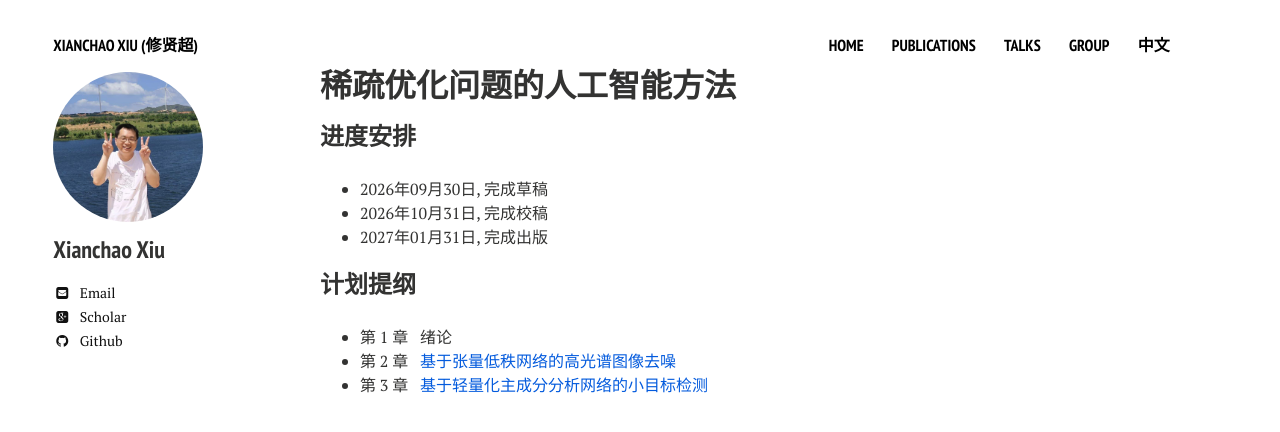
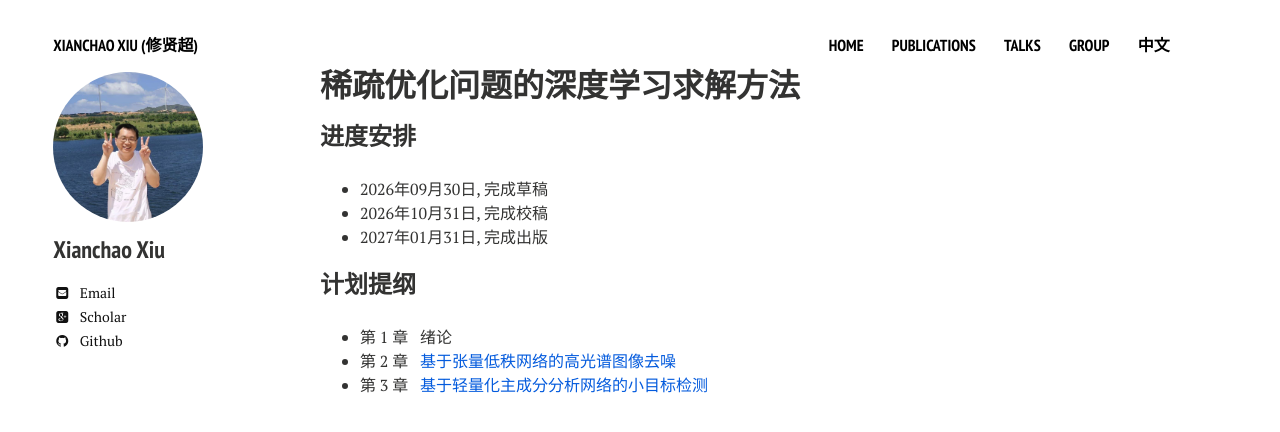
Before and after one commit to xianchaoxiu/xianchaoxiu.github.io, a Jekyll site: the page built from chinese/book/L2O/index.md, in a window 1280 px wide. Shown: the top 432 px of the page. Built offline with Jekyll 4.4.1, drawn with Linux system fonts in a browser that asks for light colours; nearby versions of some CDN libraries.

Commit message:
Update index.md

```diff
--- a/chinese/book/L2O/index.md
+++ b/chinese/book/L2O/index.md
@@ -1,6 +1,6 @@
 ---
 layout: page
-title: 稀疏优化问题的人工智能方法
+title: 稀疏优化问题的深度学习求解方法
 comments: false
 share: false
 ---
```
